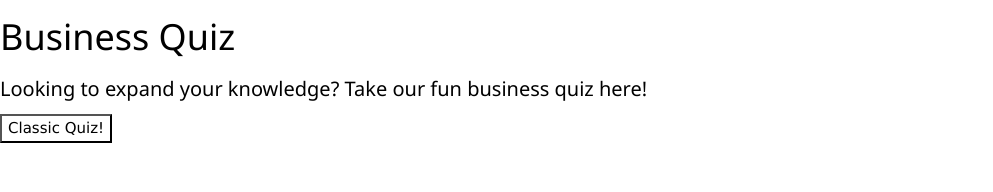
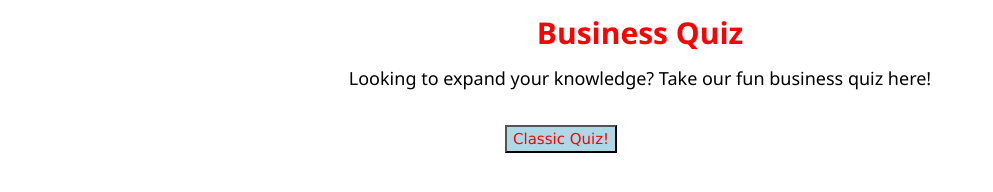
Before and after one commit to elijah03ojo/College-Board-, a plain HTML site: page index.html in a window 1280 px wide. Shown: the whole page, without its empty margins (0-993 px from the left). Drawn offline with nearby package versions, Linux system fonts and the light colour scheme; a small style sheet from the web is missing.

Commit message:
basic styling on index.html

```diff
--- a/css/styles.css
+++ b/css/styles.css
@@ -2,5 +2,23 @@
   background-color: white;
 }
 
-button {
+#heading {
+  text-align: center;
+  font-weight: underline;
+  font-weight: bold;
+  font-size: 30px;
+  color: red;
 }
+
+#subheading {
+  text-align: center;
+  font-weight: none;
+  font-size: 18px;
+  color: black;
+}
+
+#classicButton {
+  background-color: lightblue;
+  margin-left: 505px;
+  color: red;
+}
--- a/index.html
+++ b/index.html
@@ -8,10 +8,11 @@
     <link rel="stylesheet" href="https://www.fontspace.com/category/space">
   </head>
   <body>
-    <h1>Business Quiz</h1>
-    <h4>Looking to expand your knowledge? Take our fun business quiz here!</h4>
+    <h1 id="heading">Business Quiz</h1>
+    <h4 id="subheading">Looking to expand your knowledge? Take our fun business quiz here!</h4>
     <div class="quizButton" id="quizbutton">
-    <a href="quiz.html"><button>Classic Quiz!</button></a>
+    <br>
+    <a href="quiz.html"><button id="classicButton">Classic Quiz!</button></a>
     </div>
   </body>
 </html>
--- a/js/app.js
+++ b/js/app.js
@@ -1,5 +1,4 @@
 window.onload = function() {
   alert("You are about to take a quiz.")
   alert("Please press classic quiz to begin.")
-  document.getElementById("quiz1").onclick = quiz;
 }
```
